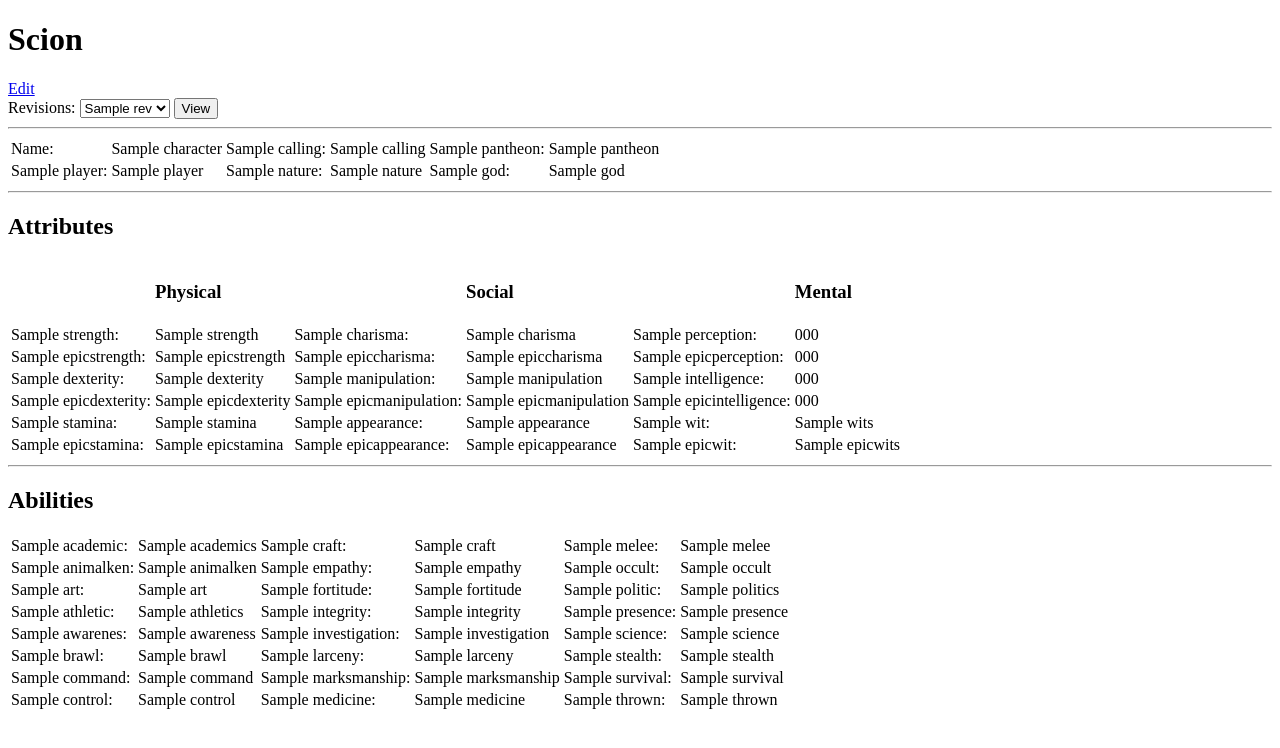
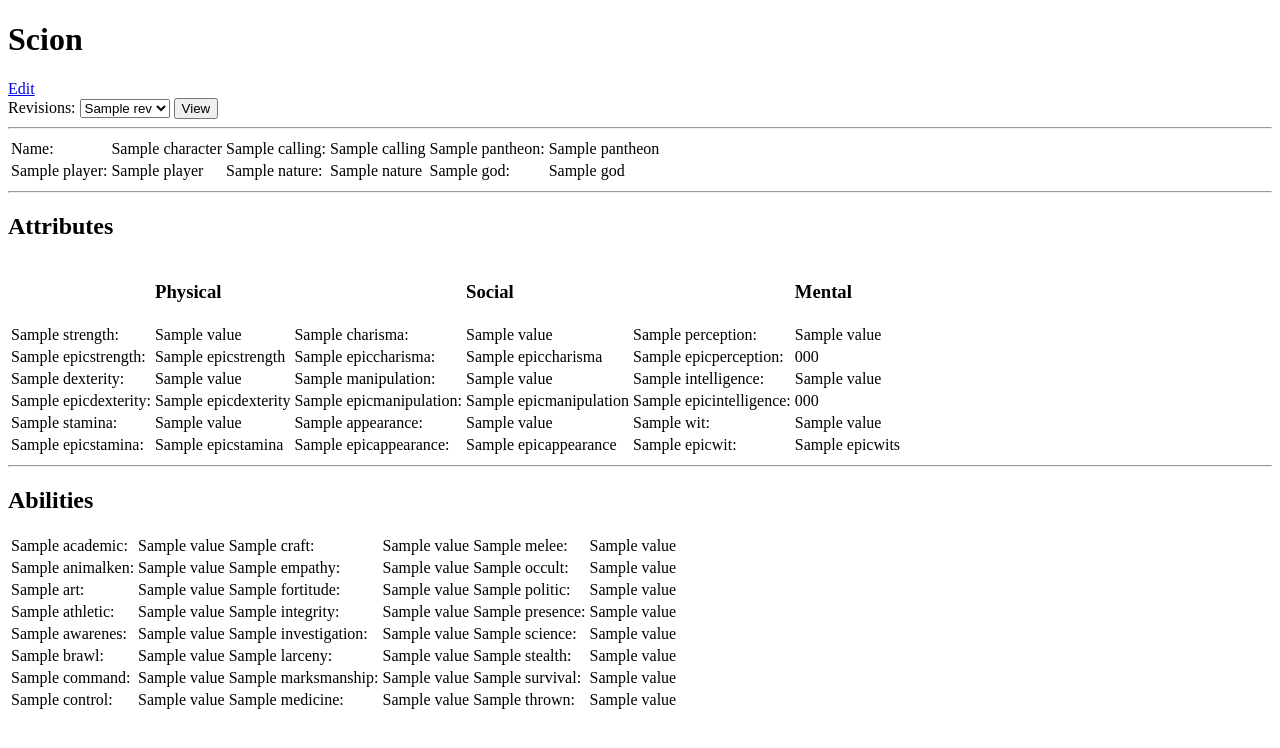
Before and after one commit to xiphux/personae, a Django app: template templates/characters/universes/scion.html in a window 1280 px wide. Shown: the top 748 px of the page. Run offline with Django 3.2, Linux system fonts and the light colour scheme; the template is opened without the code that fills it: most values are stand-ins (such as "Sample title", 1, 10 or a date in 2020).

Commit message:
Map objects instead of values

```diff
--- a/characters/models.py
+++ b/characters/models.py
@@ -39,7 +39,7 @@ class AttributeIntegerValue(models.Model):
 	value = models.IntegerField()
 
 	def __unicode__(self):
-		return self.value
+		return str(self.value)
 
 class AttributeStringValue(models.Model):
 	revision = models.ForeignKey(Revision)
--- a/templates/characters/universes/scion.html
+++ b/templates/characters/universes/scion.html
@@ -15,55 +15,55 @@
       {{ character.name }}
     </td>
     <td>
-      <label for="calling">{{ universe_attribute_list.calling.name }}:</label>
+      <label for="calling">{{ universe_attributes.calling.name }}:</label>
     </td>
     <td>
       {% if editmode %}
-        <input type="text" name="calling" value="{{ attribute_list.calling }}" />
+        <input type="text" name="calling" value="{{ attributes.calling.value }}" />
       {% else %}
-        {{ attribute_list.calling }}
+        {{ attributes.calling }}
       {% endif %}
     </td>
     <td>
-      <label for="pantheon">{{ universe_attribute_list.pantheon.name }}:</label>
+      <label for="pantheon">{{ universe_attributes.pantheon.name }}:</label>
     </td>
     <td>
       {% if editmode %}
-        <input type="text" name="pantheon" value="{{ attribute_list.pantheon }}" />
+        <input type="text" name="pantheon" value="{{ attributes.pantheon }}" />
       {% else %}
-        {{ attribute_list.pantheon }}
+        {{ attributes.pantheon }}
       {% endif %}
     </td>
   </tr>
   <tr>
     <td>
-      <label for="player">{{ universe_attribute_list.player.name }}:</label>
+      <label for="player">{{ universe_attributes.player.name }}:</label>
     </td>
     <td>
       {% if editmode %}
-        <input type="text" name="player" value="{{ attribute_list.player }}" />
+        <input type="text" name="player" value="{{ attributes.player }}" />
       {% else %}
-        {{ attribute_list.player }}
+        {{ attributes.player }}
       {% endif %}
     </td>
     <td>
-      <label for="nature">{{ universe_attribute_list.nature.name }}:</label>
+      <label for="nature">{{ universe_attributes.nature.name }}:</label>
     </td>
     <td>
       {% if editmode %}
-        <input type="text" name="nature" value="{{ attribute_list.nature }}" />
+        <input type="text" name="nature" value="{{ attributes.nature }}" />
       {% else %}
-        {{ attribute_list.nature }}
+        {{ attributes.nature }}
       {% endif %}
     </td>
     <td>
-      <label for="god">{{ universe_attribute_list.god.name }}:</label>
+      <label for="god">{{ universe_attributes.god.name }}:</label>
     </td>
     <td>
       {% if editmode %}
-        <input type="text" name="god" value="{{ attribute_list.god }}" />
+        <input type="text" name="god" value="{{ attributes.god }}" />
       {% else %}
-        {{ attribute_list.god }}
+        {{ attributes.god }}
       {% endif %}
     </td>
   </tr>
@@ -82,193 +82,193 @@
   </tr>
   <tr>
     <td>
-      <label for="strength">{{ universe_attribute_list.strength.name }}:</label>
+      <label for="strength">{{ universe_attributes.strength.name }}:</label>
     </td>
     <td>
       {% if editmode %}
-        <input type="text" name="strength" value="{{ attribute_list.strength }}" />
+        <input type="text" name="strength" value="{{ attributes.strength|default:"0" }}" />
       {% else %}
-        {{ attribute_list.strength|dots:10 }}
+        {{ attributes.strength.value|dots:10 }}
       {% endif %}
     </td>
     <td>
-      <label for="charisma">{{ universe_attribute_list.charisma.name }}:</label>
+      <label for="charisma">{{ universe_attributes.charisma.name }}:</label>
     </td>
     <td>
       {% if editmode %}
-        <input type="text" name="charisma" value="{{ attribute_list.charisma }}" />
+        <input type="text" name="charisma" value="{{ attributes.charisma|default:"0" }}" />
       {% else %}
-        {{ attribute_list.charisma|dots:10 }}
+        {{ attributes.charisma.value|dots:10 }}
       {% endif %}
     </td>
     <td>
-      <label for="perception">{{ universe_attribute_list.perception.name }}:</label>
+      <label for="perception">{{ universe_attributes.perception.name }}:</label>
     </td>
     <td>
       {% if editmode %}
-        <input type="text" name="perception" value="{{ attribute_list.perception }}" />
+        <input type="text" name="perception" value="{{ attributes.perception|default:"0" }}" />
       {% else %}
-        {{ attribute_list.perception|dots:10 }}
+        {{ attributes.perception.value|dots:10 }}
       {% endif %}
     </td>
   </tr>
   <tr>
     <td>
-      <label for="epicstrength">{{ universe_attribute_list.epicstrength.name }}:</label>
+      <label for="epicstrength">{{ universe_attributes.epicstrength.name }}:</label>
     </td>
     <td>
       {% if editmode %}
-        <input type="text" name="epicstrength" value="{{ attribute_list.epicstrength }}" />
+        <input type="text" name="epicstrength" value="{{ attributes.epicstrength|default:"0" }}" />
       {% else %}
-        {{ attribute_list.epicstrength|squares:10 }}
+        {{ attributes.epicstrength|squares:10 }}
       {% endif %}
     </td>
     <td>
-      <label for="epiccharisma">{{ universe_attribute_list.epiccharisma.name }}:</label>
+      <label for="epiccharisma">{{ universe_attributes.epiccharisma.name }}:</label>
     </td>
     <td>
       {% if editmode %}
-        <input type="text" name="epiccharisma" value="{{ attribute_list.epiccharisma }}" />
+        <input type="text" name="epiccharisma" value="{{ attributes.epiccharisma|default:"0" }}" />
       {% else %}
-        {{ attribute_list.epiccharisma|squares:10 }}
+        {{ attributes.epiccharisma|squares:10 }}
       {% endif %}
     </td>
     <td>
-      <label for="epicperception">{{ universe_attribute_list.epicperception.name }}:</label>
+      <label for="epicperception">{{ universe_attributes.epicperception.name }}:</label>
     </td>
     <td>
       {% if editmode %}
-        <input type="text" name="epicperception" value="{{ attribute_list.epicperception }}" />
+        <input type="text" name="epicperception" value="{{ attributes.epicperception|default:"0" }}" />
       {% else %}
-        {{ attribute_list.epicperception|squares:10 }}
+        {{ attributes.epicperception|squares:10 }}
       {% endif %}
     </td>
   </tr>
   <tr>
     <td>
-      <label for="dexterity">{{ universe_attribute_list.dexterity.name }}:</label>
+      <label for="dexterity">{{ universe_attributes.dexterity.name }}:</label>
     </td>
     <td>
       {% if editmode %}
-        <input type="text" name="dexterity" value="{{ attribute_list.dexterity }}" />
+        <input type="text" name="dexterity" value="{{ attributes.dexterity|default:"0" }}" />
       {% else %}
-        {{ attribute_list.dexterity|dots:10 }}
+        {{ attributes.dexterity.value|dots:10 }}
       {% endif %}
     </td>
     <td>
-      <label for="manipulation">{{ universe_attribute_list.manipulation.name }}:</label>
+      <label for="manipulation">{{ universe_attributes.manipulation.name }}:</label>
     </td>
     <td>
       {% if editmode %}
-        <input type="text" name="manipulation" value="{{ attribute_list.manipulation }}" />
+        <input type="text" name="manipulation" value="{{ attributes.manipulation|default:"0" }}" />
       {% else %}
-        {{ attribute_list.manipulation|dots:10 }}
+        {{ attributes.manipulation.value|dots:10 }}
       {% endif %}
     </td>
     <td>
-      <label for="intelligence">{{ universe_attribute_list.intelligence.name }}:</label>
+      <label for="intelligence">{{ universe_attributes.intelligence.name }}:</label>
     </td>
     <td>
       {% if editmode %}
-        <input type="text" name="intelligence" value="{{ attribute_list.intelligence }}" />
+        <input type="text" name="intelligence" value="{{ attributes.intelligence|default:"0" }}" />
       {% else %}
-        {{ attribute_list.intelligence|dots:10 }}
+        {{ attributes.intelligence.value|dots:10 }}
       {% endif %}
     </td>
   </tr>
   <tr>
     <td>
-      <label for="epicdexterity">{{ universe_attribute_list.epicdexterity.name }}:</label>
+      <label for="epicdexterity">{{ universe_attributes.epicdexterity.name }}:</label>
     </td>
     <td>
       {% if editmode %}
-        <input type="text" name="epicdexterity" value="{{ attribute_list.epicdexterity }}" />
+        <input type="text" name="epicdexterity" value="{{ attributes.epicdexterity|default:"0" }}" />
       {% else %}
-        {{ attribute_list.epicdexterity|squares:10 }}
+        {{ attributes.epicdexterity|squares:10 }}
       {% endif %}
     </td>
     <td>
-      <label for="epicmanipulation">{{ universe_attribute_list.epicmanipulation.name }}:</label>
+      <label for="epicmanipulation">{{ universe_attributes.epicmanipulation.name }}:</label>
     </td>
     <td>
       {% if editmode %}
-        <input type="text" name="epicmanipulation" value="{{ attribute_list.epicmanipulation }}" />
+        <input type="text" name="epicmanipulation" value="{{ attributes.epicmanipulation|default:"0" }}" />
       {% else %}
-        {{ attribute_list.epicmanipulation|squares:10 }}
+        {{ attributes.epicmanipulation|squares:10 }}
       {% endif %}
     </td>
     <td>
-      <label for="epicintelligence">{{ universe_attribute_list.epicintelligence.name }}:</label>
+      <label for="epicintelligence">{{ universe_attributes.epicintelligence.name }}:</label>
     </td>
     <td>
       {% if editmode %}
-        <input type="text" name="epicintelligence" value="{{ attribute_list.epicintelligence }}" />
+        <input type="text" name="epicintelligence" value="{{ attributes.epicintelligence|default:"0" }}" />
       {% else %}
-        {{ attribute_list.epicintelligence|squares:10 }}
+        {{ attributes.epicintelligence|squares:10 }}
       {% endif %}
     </td>
   </tr>
   <tr>
     <td>
-      <label for="stamina">{{ universe_attribute_list.stamina.name }}:</label>
+      <label for="stamina">{{ universe_attributes.stamina.name }}:</label>
     </td>
     <td>
       {% if editmode %}
-        <input type="text" name="stamina" value="{{ attribute_list.stamina }}" />
+        <input type="text" name="stamina" value="{{ attributes.stamina|default:"0" }}" />
       {% else %}
-        {{ attribute_list.stamina|dots:10 }}
+        {{ attributes.stamina.value|dots:10 }}
       {% endif %}
     </td>
     <td>
-      <label for="appearance">{{ universe_attribute_list.appearance.name }}:</label>
+      <label for="appearance">{{ universe_attributes.appearance.name }}:</label>
     </td>
     <td>
       {% if editmode %}
-        <input type="text" name="appearance" value="{{ attribute_list.appearance }}" />
+        <input type="text" name="appearance" value="{{ attributes.appearance|default:"0" }}" />
       {% else %}
-        {{ attribute_list.appearance|dots:10 }}
+        {{ attributes.appearance.value|dots:10 }}
       {% endif %}
     </td>
     <td>
-      <label for="wits">{{ universe_attribute_list.wits.name }}:</label>
+      <label for="wits">{{ universe_attributes.wits.name }}:</label>
     </td>
     <td>
       {% if editmode %}
-        <input type="text" name="wits" value="{{ attribute_list.wits }}" />
+        <input type="text" name="wits" value="{{ attributes.wits|default:"0" }}" />
       {% else %}
-        {{ attribute_list.wits|dots:10 }}
+        {{ attributes.wits.value|dots:10 }}
       {% endif %}
     </td>
   </tr>
   <tr>
     <td>
-      <label for="epicstamina">{{ universe_attribute_list.epicstamina.name }}:</label>
+      <label for="epicstamina">{{ universe_attributes.epicstamina.name }}:</label>
     </td>
     <td>
       {% if editmode %}
-        <input type="text" name="epicstamina" value="{{ attribute_list.epicstamina }}" />
+        <input type="text" name="epicstamina" value="{{ attributes.epicstamina|default:"0" }}" />
       {% else %}
-        {{ attribute_list.epicstamina|squares:10 }}
+        {{ attributes.epicstamina|squares:10 }}
       {% endif %}
     </td>
     <td>
-      <label for="epicappearance">{{ universe_attribute_list.epicappearance.name }}:</label>
+      <label for="epicappearance">{{ universe_attributes.epicappearance.name }}:</label>
     </td>
     <td>
       {% if editmode %}
-        <input type="text" name="epicappearance" value="{{ attribute_list.epicappearance }}" />
+        <input type="text" name="epicappearance" value="{{ attributes.epicappearance|default:"0" }}" />
       {% else %}
-        {{ attribute_list.epicappearance|squares:10 }}
+        {{ attributes.epicappearance|squares:10 }}
       {% endif %}
     </td>
     <td>
-      <label for="epicwits">{{ universe_attribute_list.epicwits.name }}:</label>
+      <label for="epicwits">{{ universe_attributes.epicwits.name }}:</label>
     </td>
     <td>
       {% if editmode %}
-        <input type="text" name="epicwits" value="{{ attribute_list.epicwits }}" />
+        <input type="text" name="epicwits" value="{{ attributes.epicwits|default:"0" }}" />
       {% else %}
-        {{ attribute_list.epicwits|squares:10 }}
+        {{ attributes.epicwits|squares:10 }}
       {% endif %}
     </td>
   </tr>
@@ -278,257 +278,257 @@
 <table>
   <tr>
     <td>
-      <label for="academics">{{ universe_attribute_list.academics.name }}:</label>
+      <label for="academics">{{ universe_attributes.academics.name }}:</label>
     </td>
     <td>
       {% if editmode %}
-        <input type="text" name="academics" value="{{ attribute_list.academics }}" />
+        <input type="text" name="academics" value="{{ attributes.academics|default:"0" }}" />
       {% else %}
-        {{ attribute_list.academics|dots:5 }}
+        {{ attributes.academics.value|dots:5 }}
       {% endif %}
     </td>
     <td>
-      <label for="craft">{{ universe_attribute_list.craft.name }}:</label>
+      <label for="craft">{{ universe_attributes.craft.name }}:</label>
     </td>
     <td>
       {% if editmode %}
-        <input type="text" name="craft" value="{{ attribute_list.craft }}" />
+        <input type="text" name="craft" value="{{ attributes.craft|default:"0" }}" />
       {% else %}
-        {{ attribute_list.craft|dots:5 }}
+        {{ attributes.craft.value|dots:5 }}
       {% endif %}
     </td>
     <td>
-      <label for="melee">{{ universe_attribute_list.melee.name }}:</label>
+      <label for="melee">{{ universe_attributes.melee.name }}:</label>
     </td>
     <td>
       {% if editmode %}
-        <input type="text" name="melee" value="{{ attribute_list.melee }}" />
+        <input type="text" name="melee" value="{{ attributes.melee|default:"0" }}" />
       {% else %}
-        {{ attribute_list.melee|dots:5 }}
+        {{ attributes.melee.value|dots:5 }}
       {% endif %}
     </td>
   </tr>
   <tr>
     <td>
-      <label for="animalken">{{ universe_attribute_list.animalken.name }}:</label>
+      <label for="animalken">{{ universe_attributes.animalken.name }}:</label>
     </td>
     <td>
       {% if editmode %}
-        <input type="text" name="animalken" value="{{ attribute_list.animalken }}" />
+        <input type="text" name="animalken" value="{{ attributes.animalken|default:"0" }}" />
       {% else %}
-        {{ attribute_list.animalken|dots:5 }}
+        {{ attributes.animalken.value|dots:5 }}
       {% endif %}
     </td>
     <td>
-      <label for="empathy">{{ universe_attribute_list.empathy.name }}:</label>
+      <label for="empathy">{{ universe_attributes.empathy.name }}:</label>
     </td>
     <td>
       {% if editmode %}
-        <input type="text" name="empathy" value="{{ attribute_list.empathy }}" />
+        <input type="text" name="empathy" value="{{ attributes.empathy|default:"0" }}" />
       {% else %}
-        {{ attribute_list.empathy|dots:5 }}
+        {{ attributes.empathy.value|dots:5 }}
       {% endif %}
     </td>
     <td>
-      <label for="occult">{{ universe_attribute_list.occult.name }}:</label>
+      <label for="occult">{{ universe_attributes.occult.name }}:</label>
     </td>
     <td>
       {% if editmode %}
-        <input type="text" name="occult" value="{{ attribute_list.occult }}" />
+        <input type="text" name="occult" value="{{ attributes.occult|default:"0" }}" />
       {% else %}
-        {{ attribute_list.occult|dots:5 }}
+        {{ attributes.occult.value|dots:5 }}
       {% endif %}
     </td>
   </tr>
   <tr>
     <td>
-      <label for="art">{{ universe_attribute_list.art.name }}:</label>
+      <label for="art">{{ universe_attributes.art.name }}:</label>
     </td>
     <td>
       {% if editmode %}
-        <input type="text" name="art" value="{{ attribute_list.art }}" />
+        <input type="text" name="art" value="{{ attributes.art|default:"0" }}" />
       {% else %}
-        {{ attribute_list.art|dots:5 }}
+        {{ attributes.art.value|dots:5 }}
       {% endif %}
     </td>
     <td>
-      <label for="fortitude">{{ universe_attribute_list.fortitude.name }}:</label>
+      <label for="fortitude">{{ universe_attributes.fortitude.name }}:</label>
     </td>
     <td>
       {% if editmode %}
-        <input type="text" name="fortitude" value="{{ attribute_list.fortitude }}" />
+        <input type="text" name="fortitude" value="{{ attributes.fortitude|default:"0" }}" />
       {% else %}
-        {{ attribute_list.fortitude|dots:5 }}
+        {{ attributes.fortitude.value|dots:5 }}
       {% endif %}
     </td>
     <td>
-      <label for="politics">{{ universe_attribute_list.politics.name }}:</label>
+      <label for="politics">{{ universe_attributes.politics.name }}:</label>
     </td>
     <td>
       {% if editmode %}
-        <input type="text" name="politics" value="{{ attribute_list.politics }}" />
+        <input type="text" name="politics" value="{{ attributes.politics|default:"0" }}" />
       {% else %}
-        {{ attribute_list.politics|dots:5 }}
+        {{ attributes.politics.value|dots:5 }}
       {% endif %}
     </td>
   </tr>
   <tr>
     <td>
-      <label for="athletics">{{ universe_attribute_list.athletics.name }}:</label>
+      <label for="athletics">{{ universe_attributes.athletics.name }}:</label>
     </td>
     <td>
       {% if editmode %}
-        <input type="text" name="athletics" value="{{ attribute_list.athletics }}" />
+        <input type="text" name="athletics" value="{{ attributes.athletics|default:"0" }}" />
       {% else %}
-        {{ attribute_list.athletics|dots:5 }}
+        {{ attributes.athletics.value|dots:5 }}
       {% endif %}
     </td>
     <td>
-      <label for="integrity">{{ universe_attribute_list.integrity.name }}:</label>
+      <label for="integrity">{{ universe_attributes.integrity.name }}:</label>
     </td>
     <td>
       {% if editmode %}
-        <input type="text" name="integrity" value="{{ attribute_list.integrity }}" />
+        <input type="text" name="integrity" value="{{ attributes.integrity|default:"0" }}" />
       {% else %}
-        {{ attribute_list.integrity|dots:5 }}
+        {{ attributes.integrity.value|dots:5 }}
       {% endif %}
     </td>
     <td>
-      <label for="presence">{{ universe_attribute_list.presence.name }}:</label>
+      <label for="presence">{{ universe_attributes.presence.name }}:</label>
     </td>
     <td>
       {% if editmode %}
-        <input type="text" name="presence" value="{{ attribute_list.presence }}" />
+        <input type="text" name="presence" value="{{ attributes.presence|default:"0" }}" />
       {% else %}
-        {{ attribute_list.presence|dots:5 }}
+        {{ attributes.presence.value|dots:5 }}
       {% endif %}
     </td>
   </tr>
   <tr>
     <td>
-      <label for="awareness">{{ universe_attribute_list.awareness.name }}:</label>
+      <label for="awareness">{{ universe_attributes.awareness.name }}:</label>
     </td>
     <td>
       {% if editmode %}
-        <input type="text" name="awareness" value="{{ attribute_list.awareness }}" />
+        <input type="text" name="awareness" value="{{ attributes.awareness|default:"0" }}" />
       {% else %}
-        {{ attribute_list.awareness|dots:5 }}
+        {{ attributes.awareness.value|dots:5 }}
       {% endif %}
     </td>
     <td>
-      <label for="investigation">{{ universe_attribute_list.investigation.name }}:</label>
+      <label for="investigation">{{ universe_attributes.investigation.name }}:</label>
     </td>
     <td>
       {% if editmode %}
-        <input type="text" name="investigation" value="{{ attribute_list.investigation }}" />
+        <input type="text" name="investigation" value="{{ attributes.investigation|default:"0" }}" />
       {% else %}
-        {{ attribute_list.investigation|dots:5 }}
+        {{ attributes.investigation.value|dots:5 }}
       {% endif %}
     </td>
     <td>
-      <label for="science">{{ universe_attribute_list.science.name }}:</label>
+      <label for="science">{{ universe_attributes.science.name }}:</label>
     </td>
     <td>
       {% if editmode %}
-        <input type="text" name="science" value="{{ attribute_list.science }}" />
+        <input type="text" name="science" value="{{ attributes.science|default:"0" }}" />
       {% else %}
-        {{ attribute_list.science|dots:5 }}
+        {{ attributes.science.value|dots:5 }}
       {% endif %}
     </td>
   </tr>
   <tr>
     <td>
-      <label for="brawl">{{ universe_attribute_list.brawl.name }}:</label>
+      <label for="brawl">{{ universe_attributes.brawl.name }}:</label>
     </td>
     <td>
       {% if editmode %}
-        <input type="text" name="brawl" value="{{ attribute_list.brawl }}" />
+        <input type="text" name="brawl" value="{{ attributes.brawl|default:"0" }}" />
       {% else %}
-        {{ attribute_list.brawl|dots:5 }}
+        {{ attributes.brawl.value|dots:5 }}
       {% endif %}
     </td>
     <td>
-      <label for="larceny">{{ universe_attribute_list.larceny.name }}:</label>
+      <label for="larceny">{{ universe_attributes.larceny.name }}:</label>
     </td>
     <td>
       {% if editmode %}
-        <input type="text" name="larceny" value="{{ attribute_list.larceny }}" />
+        <input type="text" name="larceny" value="{{ attributes.larceny|default:"0" }}" />
       {% else %}
-        {{ attribute_list.larceny|dots:5 }}
+        {{ attributes.larceny.value|dots:5 }}
       {% endif %}
     </td>
     <td>
-      <label for="stealth">{{ universe_attribute_list.stealth.name }}:</label>
+      <label for="stealth">{{ universe_attributes.stealth.name }}:</label>
     </td>
     <td>
       {% if editmode %}
-        <input type="text" name="stealth" value="{{ attribute_list.stealth }}" />
+        <input type="text" name="stealth" value="{{ attributes.stealth|default:"0" }}" />
       {% else %}
-        {{ attribute_list.stealth|dots:5 }}
+        {{ attributes.stealth.value|dots:5 }}
       {% endif %}
     </td>
   </tr>
   <tr>
     <td>
-      <label for="command">{{ universe_attribute_list.command.name }}:</label>
+      <label for="command">{{ universe_attributes.command.name }}:</label>
     </td>
     <td>
       {% if editmode %}
-        <input type="text" name="command" value="{{ attribute_list.command }}" />
+        <input type="text" name="command" value="{{ attributes.command|default:"0" }}" />
       {% else %}
-        {{ attribute_list.command|dots:5 }}
+        {{ attributes.command.value|dots:5 }}
       {% endif %}
     </td>
     <td>
-      <label for="marksmanship">{{ universe_attribute_list.marksmanship.name }}:</label>
+      <label for="marksmanship">{{ universe_attributes.marksmanship.name }}:</label>
     </td>
     <td>
       {% if editmode %}
-        <input type="text" name="marksmanship" value="{{ attribute_list.marksmanship }}" />
+        <input type="text" name="marksmanship" value="{{ attributes.marksmanship|default:"0" }}" />
       {% else %}
-        {{ attribute_list.marksmanship|dots:5 }}
+        {{ attributes.marksmanship.value|dots:5 }}
       {% endif %}
     </td>
     <td>
-      <label for="survival">{{ universe_attribute_list.survival.name }}:</label>
+      <label for="survival">{{ universe_attributes.survival.name }}:</label>
     </td>
     <td>
       {% if editmode %}
-        <input type="text" name="survival" value="{{ attribute_list.survival }}" />
+        <input type="text" name="survival" value="{{ attributes.survival|default:"0" }}" />
       {% else %}
-        {{ attribute_list.survival|dots:5 }}
+        {{ attributes.survival.value|dots:5 }}
       {% endif %}
     </td>
   </tr>
   <tr>
     <td>
-      <label for="control">{{ universe_attribute_list.control.name }}:</label>
+      <label for="control">{{ universe_attributes.control.name }}:</label>
     </td>
     <td>
       {% if editmode %}
-        <input type="text" name="control" value="{{ attribute_list.control }}" />
+        <input type="text" name="control" value="{{ attributes.control|default:"0" }}" />
       {% else %}
-        {{ attribute_list.control|dots:5 }}
+        {{ attributes.control.value|dots:5 }}
       {% endif %}
     </td>
     <td>
-      <label for="medicine">{{ universe_attribute_list.medicine.name }}:</label>
+      <label for="medicine">{{ universe_attributes.medicine.name }}:</label>
     </td>
     <td>
       {% if editmode %}
-        <input type="text" name="medicine" value="{{ attribute_list.medicine }}" />
+        <input type="text" name="medicine" value="{{ attributes.medicine|default:"0" }}" />
       {% else %}
-        {{ attribute_list.medicine|dots:5 }}
+        {{ attributes.medicine.value|dots:5 }}
       {% endif %}
     </td>
     <td>
-      <label for="thrown">{{ universe_attribute_list.thrown.name }}:</label>
+      <label for="thrown">{{ universe_attributes.thrown.name }}:</label>
     </td>
     <td>
       {% if editmode %}
-        <input type="text" name="thrown" value="{{ attribute_list.thrown }}" />
+        <input type="text" name="thrown" value="{{ attributes.thrown|default:"0" }}" />
       {% else %}
-        {{ attribute_list.thrown|dots:5 }}
+        {{ attributes.thrown.value|dots:5 }}
       {% endif %}
     </td>
   </tr>
```
Also changed, not shown: characters/templatetags/characters_utils.py (+11 -0 lines), characters/views.py (+6 -8 lines).
